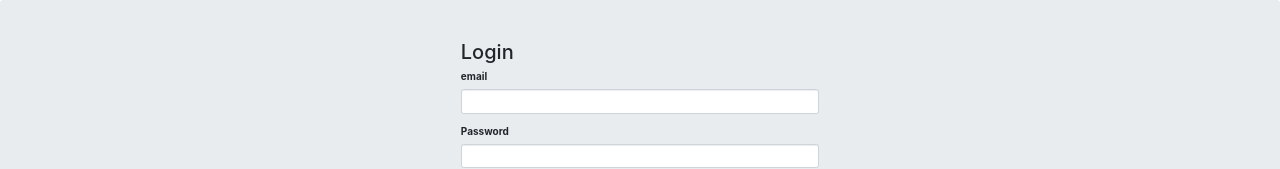
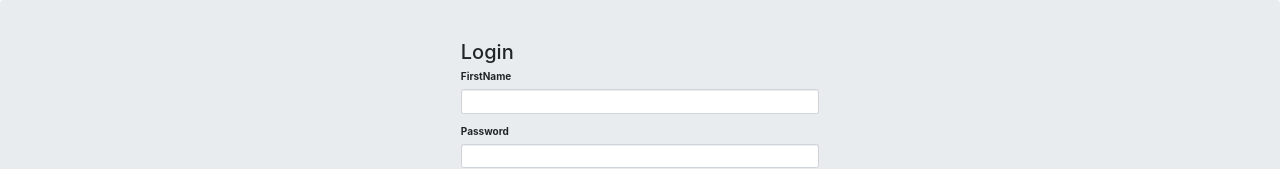
Before and after one commit to madhukari/Angular-FakeBackend-Forms-CRUD, an Angular app: page /login in a window 1280 px wide. Shown: the top 169 px of the page. Built offline with nearby package versions, Linux system fonts and the light colour scheme.

Commit message:
typo changes

```diff
--- a/src/app/login/login.component.html
+++ b/src/app/login/login.component.html
@@ -2,7 +2,7 @@
     <h2>Login</h2>
     <form name="form" (ngSubmit)="f.form.valid && login()" #f="ngForm" novalidate>
         <div class="form-group" [ngClass]="{ 'has-error': f.submitted && !email.valid }">
-            <label for="email">email</label>
+            <label for="email">FirstName</label>
             <input type="text" class="form-control" name="email" [(ngModel)]="model.email" #email="ngModel" required />
             <div *ngIf="f.submitted && !email.valid" class="help-block">email is required</div>
         </div>
```
